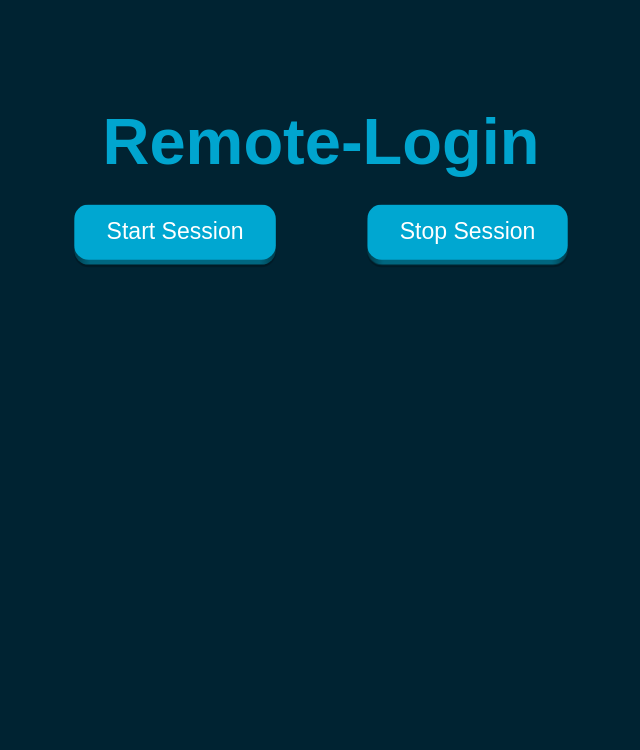
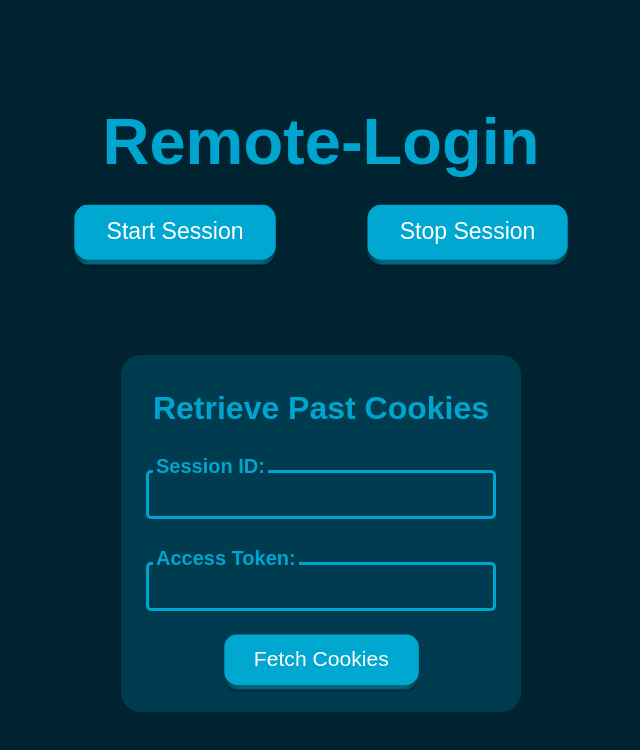
Before and after one commit to Yuvraj-Sandhu/Remote-Login, a React (Create React App) app in the folder frontend/: page / in a window 1280 px wide. Shown: the top 750 px of the page, without its empty margins (319-959 px from the left). Built offline with nearby package versions, Linux system fonts and the light colour scheme.

Commit message:
Added feature to fetch past cookies

```diff
--- a/frontend/src/App.css
+++ b/frontend/src/App.css
@@ -230,6 +230,18 @@ button:disabled {
   outline: none;
 }
 
+.session-info {
+  color: white;
+  text-align: left;
+  font-size: 1.1rem;
+}
+
+.session-info strong {
+  color: rgba(0,165,207);
+  font-size: 1.2rem;
+  font-weight: 600;
+}
+
 .warning-text {
   color: red;
 }
@@ -239,3 +251,47 @@ button:disabled {
   margin-top: 30px;
   justify-content: center;
 }
+
+.past-cookie-form-container {
+  display: flex;
+  justify-content: center;
+}
+
+.past-cookie-form {
+  display: flex;
+  flex-direction: column;
+  background-color: rgba(0,60,80);
+  width: fit-content;
+  margin: 15px;
+  margin-top: 75px;
+  padding: 25px;
+  border-radius: 20px;
+  box-shadow: 5px 10px 30px rgba(0,35,50,0.5);
+  gap: 30px;
+}
+
+.past-cookie-form h3 {
+  color: rgba(0,165,207);
+  font-size: 2rem;
+  font-weight: 700;
+  margin-top: 10px;
+  margin-bottom: 0px;
+}
+
+.past-cookie-form button {
+  width: auto;
+  min-width: 120px;
+  align-self: center;
+  scale: 1.1;
+}
+
+.download-past {
+  color: rgba(0,165,207);
+  margin-top: -20px;
+}
+
+.download-past p {
+  font-size: 1.25rem;
+  font-weight: 700;
+  margin-bottom: 30px;
+}
--- a/frontend/src/App.js
+++ b/frontend/src/App.js
@@ -9,6 +9,10 @@ function App() {
   const [targetDomain, setTargetDomain] = useState('');
   const [cookies, setCookies] = useState(null);
   const [loadingText, setLoadingText] = useState('Starting up VM...');
+  const [accessToken, setAccessToken] = useState(null);
+  const [pastSessionId, setPastSessionId] = useState('');
+  const [pastAccessToken, setPastAccessToken] = useState('');
+
 
   useEffect(() => {
     if (loading && !vmIP) {
@@ -58,6 +62,7 @@ function App() {
         params: { ip: vmIP, domain: targetDomain }
       });
       setCookies(res.data.cookies);
+      setAccessToken(res.data.access_token)
     } catch (error) {
       console.error('Failed to extract cookies:', error);
       alert('Error extracting cookies.');
@@ -65,7 +70,12 @@ function App() {
   };
 
   const downloadCookies = () => {
-    const blob = new Blob([JSON.stringify(cookies, null, 2)], {
+    const fileData = {
+      session_id: sessionId || pastSessionId,
+      access_token: accessToken || pastAccessToken,
+      cookies: cookies
+    };
+    const blob = new Blob([JSON.stringify(fileData, null, 2)], {
       type: 'application/json'
     });
     const url = URL.createObjectURL(blob);
@@ -73,7 +83,30 @@ function App() {
     a.href = url;
     a.download = 'cookies.json';
     a.click();
-    stopSession();
+    if (sessionId && vmIP) {
+      stopSession();
+      setTargetDomain('');
+    } else {
+      setCookies(null);
+      setPastSessionId('');
+      setPastAccessToken('');
+    }
+  };
+
+  const fetchPastCookies = async () => {
+    if (!pastSessionId || !pastAccessToken) return alert("Enter session ID and access token.");
+    try {
+      const res = await axios.get('http://localhost:8000/cookies', {
+        params: {
+          session_id: pastSessionId,
+          access_token: pastAccessToken
+        }
+      });
+      setCookies(res.data.cookies);
+    } catch (error) {
+      console.error('Failed to load past cookies:', error);
+      alert("Could not load cookies. Check session ID and token.");
+    }
   };
 
   return (
@@ -112,6 +145,7 @@ function App() {
                   placeholder="e.g. reddit.com"
                   name="input"
                   className="input"
+                  autoComplete="off"
                 />
               </div>
               <button onClick={extractCookies}>
@@ -119,8 +153,12 @@ function App() {
                 <span className="edge"></span>
                 <span className="front text">Extract Cookies</span>
               </button>
-              { cookies &&(
+              { cookies && accessToken &&(
                 <>
+                  <div className="session-info">
+                    <p><strong>Session ID:</strong> {sessionId}</p>
+                    <p><strong>Access Token:</strong> {accessToken}</p>
+                  </div>
                   <button onClick={downloadCookies}>
                     <span className="shadow"></span>
                     <span className="edge"></span>
@@ -144,6 +182,51 @@ function App() {
           </div>
         </>
       )}
+      { !loading && !sessionId && !vmIP && (
+        <div className="past-cookie-form-container">
+          <div className="past-cookie-form">
+            <h3>Retrieve Past Cookies</h3>
+            <div className="coolinput">
+              <label for="input" className="text">Session ID:</label>
+              <input
+                type="text"
+                value={pastSessionId}
+                onChange={(e) => setPastSessionId(e.target.value)}
+                name="input"
+                className="input"
+                autoComplete="off"
+              />
+            </div>
+            <div className="coolinput">
+              <label for="input" className="text">Access Token:</label>
+              <input
+                type="text"
+                value={pastAccessToken}
+                onChange={(e) => setPastAccessToken(e.target.value)}
+                name="input"
+                className="input"
+                autoComplete="off"
+              />
+            </div>
+            <button onClick={fetchPastCookies}>
+              <span className="shadow"></span>
+              <span className="edge"></span>
+              <span className="front text">Fetch Cookies</span>
+            </button>
+
+            {cookies && !sessionId && (
+              <div className="download-past">
+                <p>Cookies Fetched Successfully</p>
+                <button onClick={downloadCookies}>
+                  <span className="shadow"></span>
+                  <span className="edge"></span>
+                  <span className="front text">Download Past Cookies</span>
+                </button>
+              </div>
+            )}
+          </div>
+        </div>
+      )}
     </div>
   );
 }
```
Also changed, not shown: 1 other file (tests, documents, lock files or other folders).
